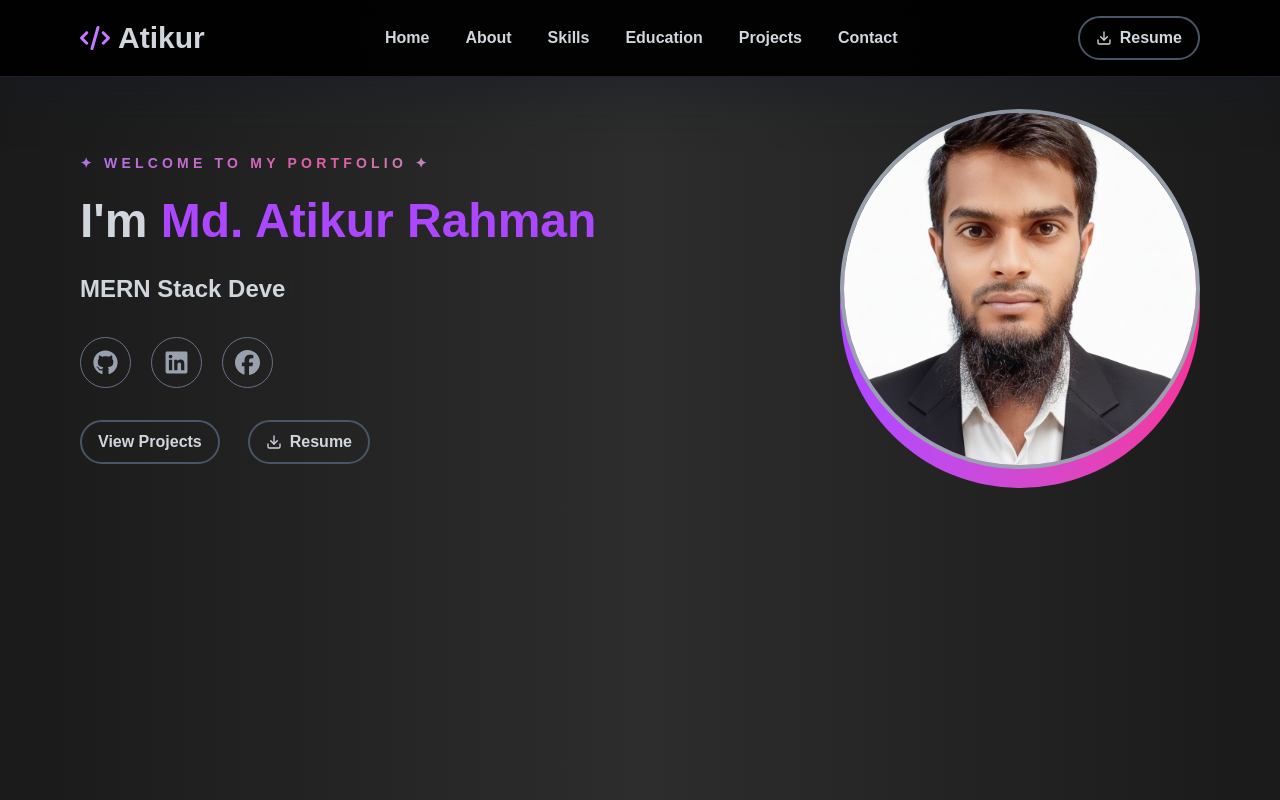
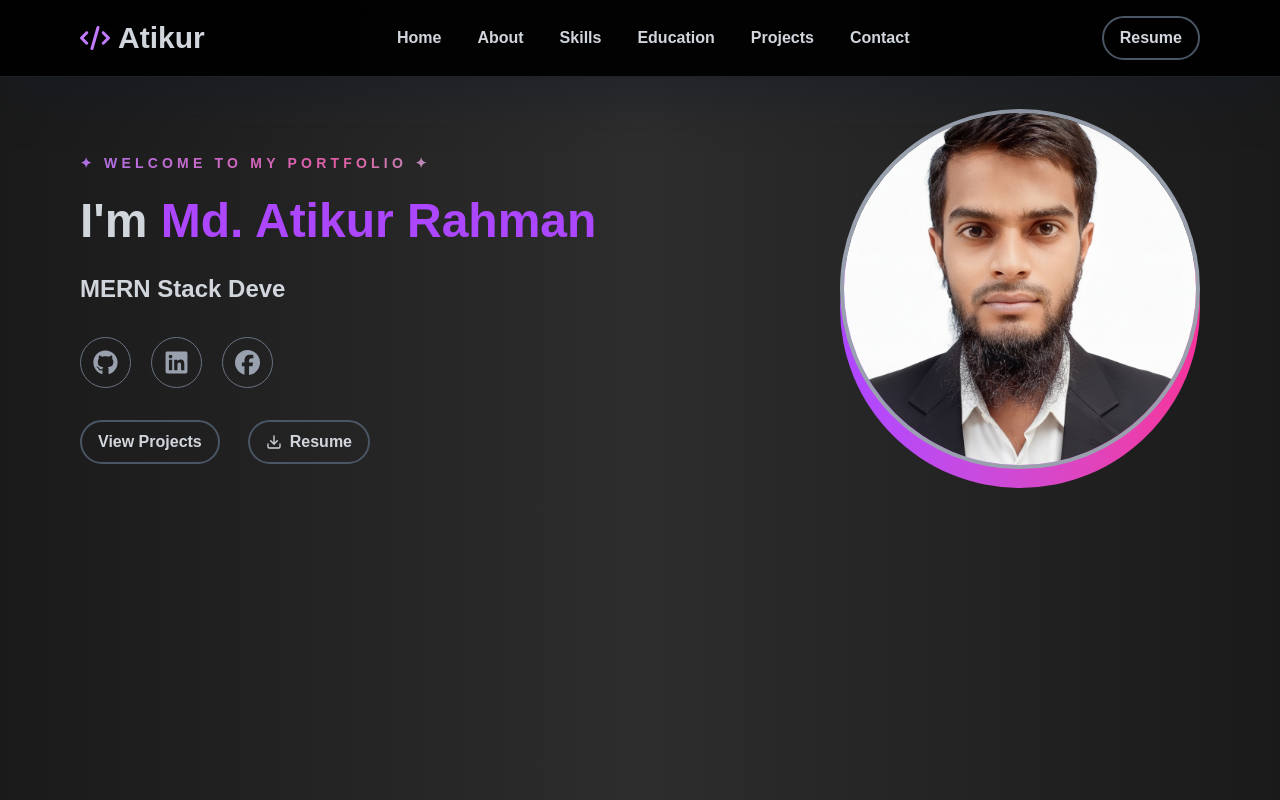
Before and after one commit to atikur-2003/atikur-rahman-portfolio, a React (Vite) app: page / in a window 1280 px wide. Shown: the top 800 px of the page. Built offline with nearby package versions, Linux system fonts and the light colour scheme.

Commit message:
added footer

```diff
--- a/src/components/Navbar.jsx
+++ b/src/components/Navbar.jsx
@@ -1,7 +1,5 @@
 import React, { useState } from "react";
 import { FaCode, FaXmark } from "react-icons/fa6";
-import { FcDownload } from "react-icons/fc";
-import { FiDownload } from "react-icons/fi";
 import { IoMenuSharp } from "react-icons/io5";
 
 const Navbar = () => {
@@ -76,11 +74,10 @@
         {/* desktop resume button */}
         <div className="hidden lg:block">
           <a
-            href="https://drive.google.com/file/d/1WLrQjzhHeIoLzlzqBqiXhpuTJzeT_xiW/view?usp=drive_link"
+            href="https://drive.google.com/file/d/1zehVRlzV3lo0eAU5lfQbGZlYfcGS9Ya3/view?usp=sharing"
             target="_blank"
             className="flex items-center gap-2 px-4 py-2 rounded-full cursor-pointer border-2 border-gray-600 text-gray-300 font-semibold hover:border-gray-400 hover:text-white transition"
           >
-            <FiDownload />
             Resume
           </a>
         </div>
```
